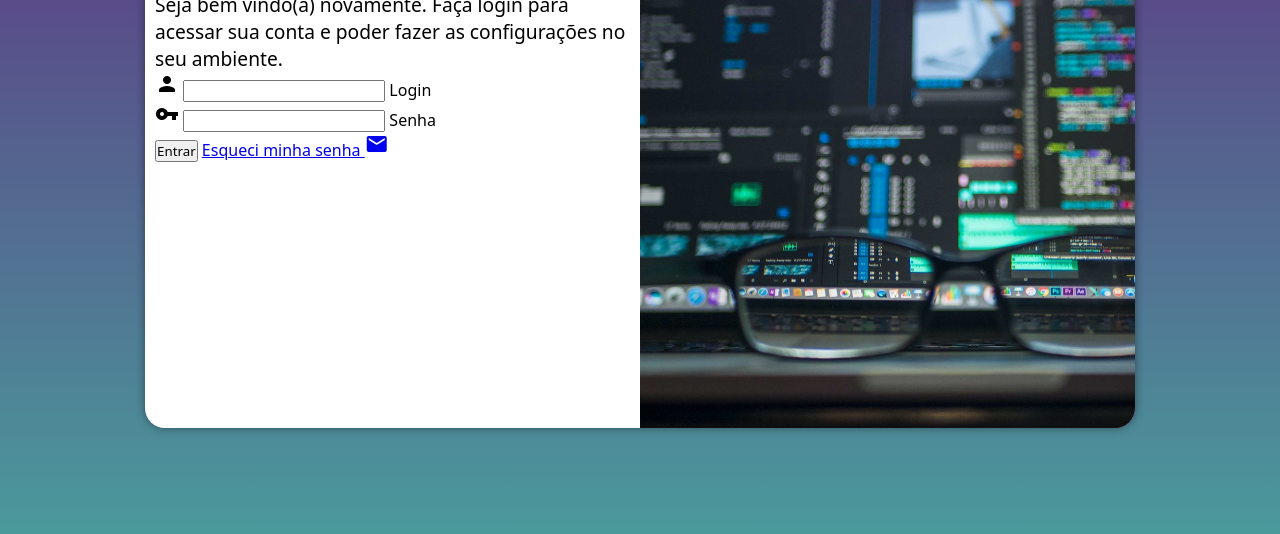
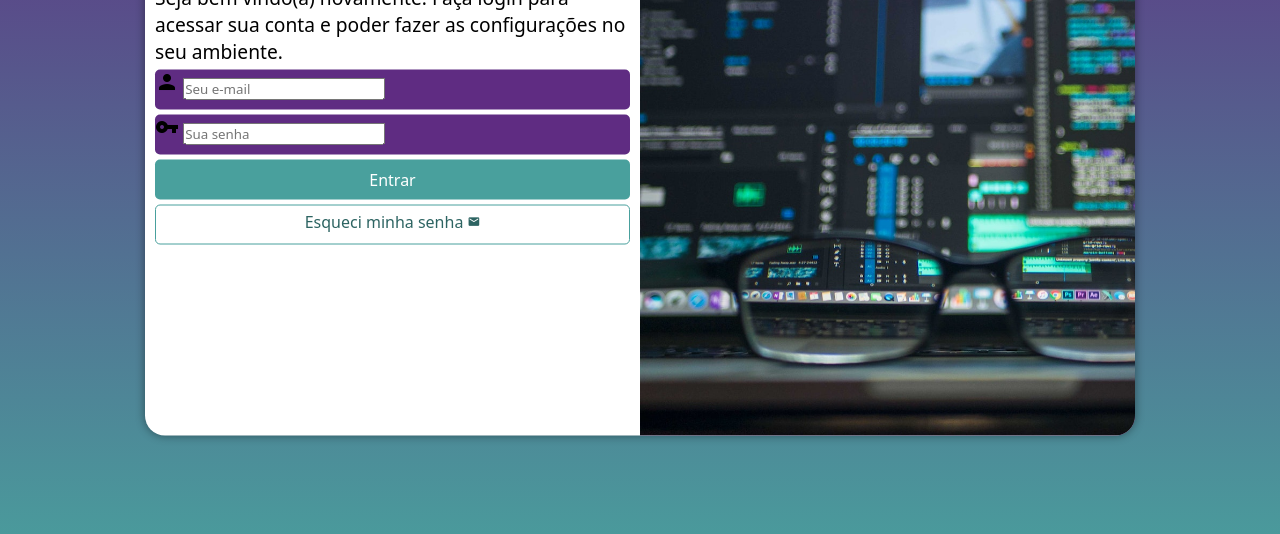
Before and after one commit to GuilhermerMello/projeto-login, a plain HTML site: page index.html in a window 1280 px wide. Shown: the part 222-756 px from the top of the page. Drawn offline with Linux system fonts and the light colour scheme.

Commit message:
configuracao dos botoes

```diff
--- a/estilos/media-query.css
+++ b/estilos/media-query.css
@@ -10,13 +10,12 @@
 
     section#longin > div#imagem{
         float: left;
-        width: 30%;
-        height: 100%;
+        width: 50%;
     }
 
     section#login > div#formulario{
         float: right;
-        width: 70%;
+        width: 50%;
     }
 }
 
--- a/estilos/style.css
+++ b/estilos/style.css
@@ -33,7 +33,7 @@ section#login{
 
     background-color: white;
     width: 270px;
-    height: 500px;
+    height: 515px;
     border-radius: 20px;
     box-shadow: 0px 0px 10px rgba(0, 0, 0, 0.432);
 
@@ -65,3 +65,56 @@ div#formulario > h1{
 div#formulario > p{
     font-size: 0.8em;
 }
+
+form > div.campo{
+    background-color: #5f2c82;
+    display: block;
+    width: 100%;
+    height: 40px;
+    border-radius: 5px;
+    margin: 5px 0px;
+
+}
+
+div.campo > label{
+    display: none;
+}
+
+form > input[type=submit] {
+    display: block;
+    font-size: 1em;
+    width: 100%;
+    height: 40px;
+    margin-top: 5px;
+    background-color: #49a09d;
+    color: white;
+    border: none;
+    border-radius: 5px;
+}
+
+form > input[type=submit]:hover{
+    background-color: #438f8c;
+}
+
+form > a.botao{
+    display: block;
+    text-align: center;
+    font-size: 1em;
+    width: 100%;
+    height: 40px;
+    padding-top: 5px;
+    margin-top: 5px;
+    background-color: white;
+    color: #2d6462;
+    border: 1px solid #49a09d;
+    border-radius: 5px;
+    text-decoration: none;
+}
+
+form > a.botao:hover{
+    background-color: #6cd3cf;
+}
+
+form > a.botao > i{
+    font-size: 0.8em;
+}
--- a/index.html
+++ b/index.html
@@ -21,16 +21,16 @@
                 <form action="login.php" method="post">
                     <div class="campo">
                         <i class="material-icons">person</i>
-                        <input type="email" name="login" id="ilogin" autocomplete="email" required maxlength="30">
+                        <input type="email" name="login" id="ilogin" autocomplete="email" required maxlength="30" placeholder="Seu e-mail">
                         <label for="ilogin">Login</label>
                     </div>
-                    <div>
+                    <div class="campo">
                         <i class="material-icons">vpn_key</i>
-                        <input type="password" name="senha" id="isenha" autocomplete="current-password" required minlength="8" maxlength="20">
+                        <input type="password" name="senha" id="isenha" autocomplete="current-password" required minlength="8" maxlength="20" placeholder="Sua senha">
                         <label for="isenha">Senha</label>
                     </div>
                     <input type="submit" value="Entrar">
-                    <a href="esqueci.html">
+                    <a href="esqueci.html" class="botao">
                         Esqueci minha senha
                         <i class="material-icons">mail</i>
                     </a>
```
